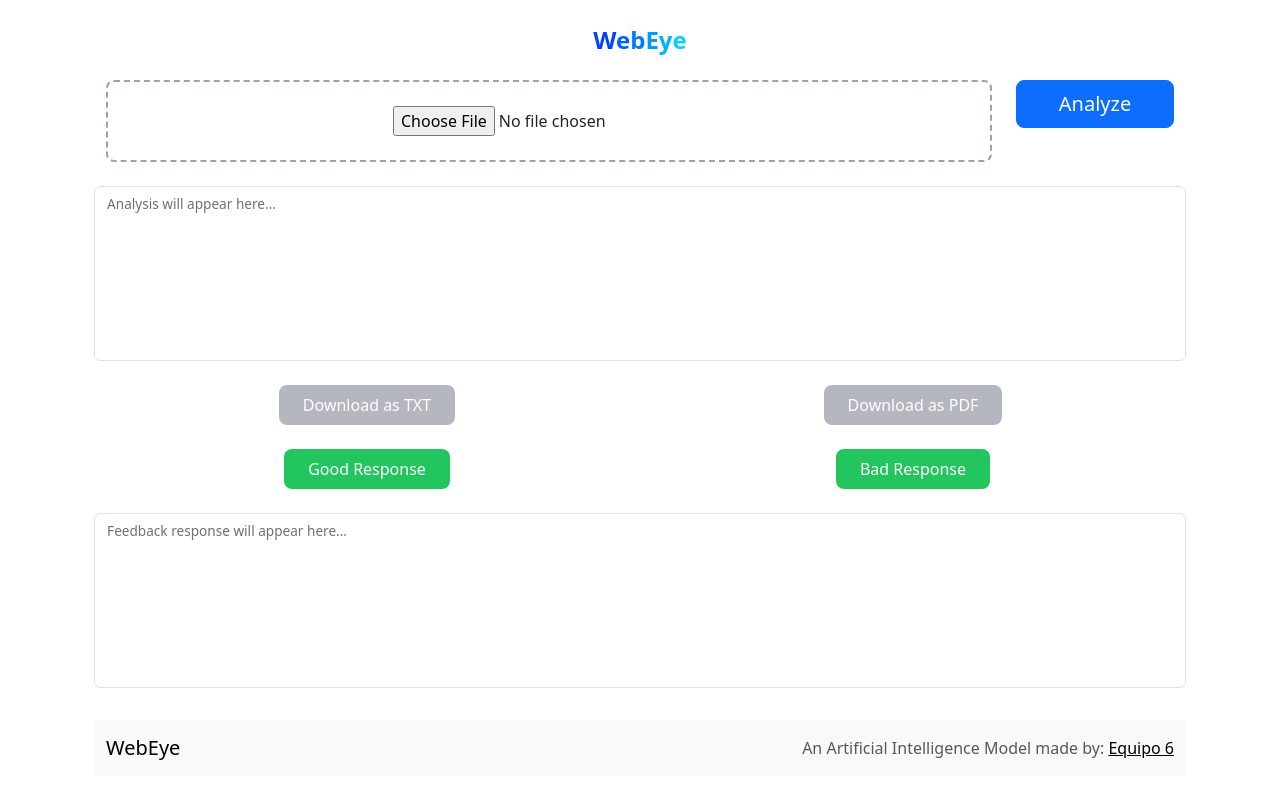
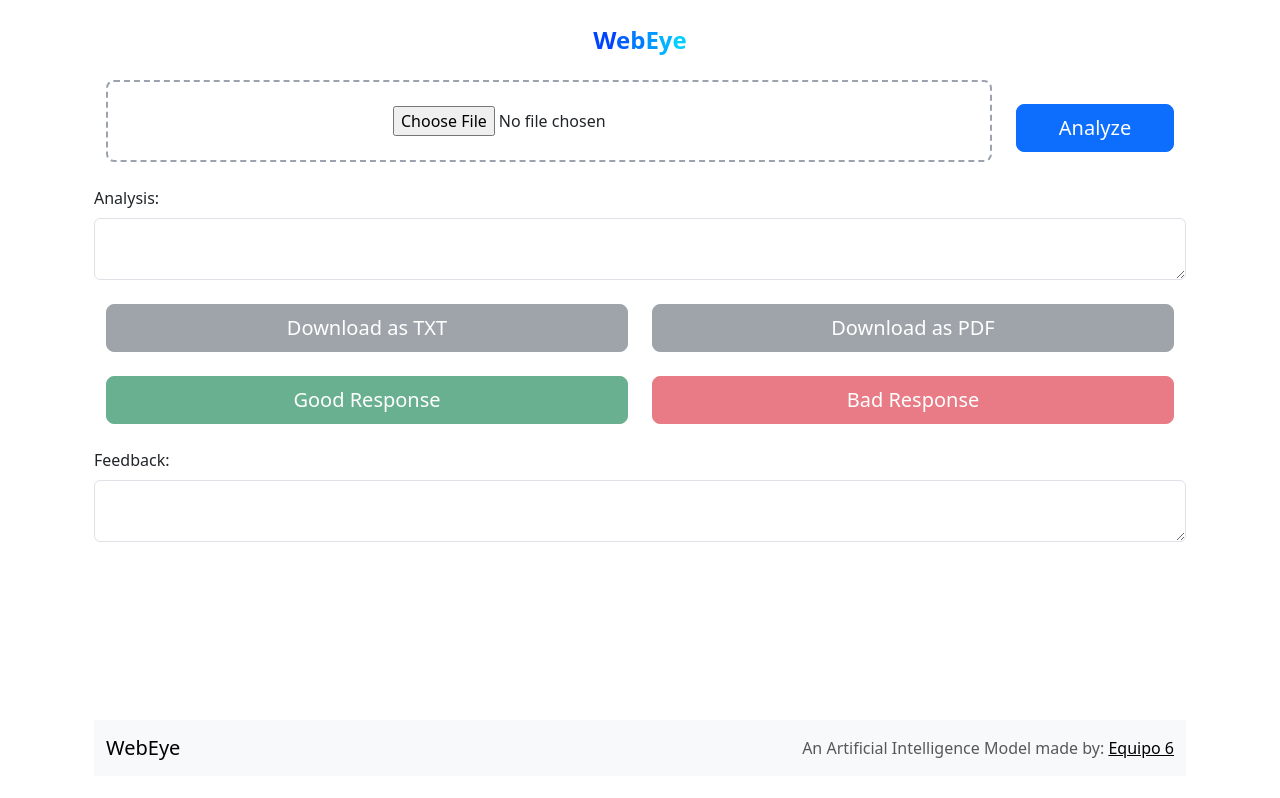
Before and after one commit to RodoBP/WebEye, a React (Create React App) app: page / in a window 1280 px wide. Built offline with nearby package versions, Linux system fonts and the light colour scheme.

Commit message:
Download Buttons, Feedback Buttons and TextAreas Implemented and currently Working with Image and Analyze Button

```diff
--- a/src/App.js
+++ b/src/App.js
@@ -1,4 +1,4 @@
-import React, { useState } from 'react';
+import React, { useState, useEffect } from 'react';
 import ImageUploader from './components/ImageUploader';
 import AnalyzeButton from './components/AnalyzeButton';
 import DownloadButton from './components/DownloadButton';
@@ -10,12 +10,15 @@ import Footer from './components/Footer';
 import Container from 'react-bootstrap/Container';
 import Row from 'react-bootstrap/Row';
 import Col from 'react-bootstrap/Col';
+import { Button, Form, FormGroup, FormLabel, FormControl } from 'react-bootstrap';
+import { jsPDF } from 'jspdf';
 
 function App() {
   const [image, setImage] = useState(null);
   const [analysis, setAnalysis] = useState('');
   const [feedback, setFeedback] = useState('');
   const [downloadEnabled, setDownloadEnabled] = useState(false);
+  const [analysisAvailable, setAnalysisAvailable] = useState(false);
 
   const handleImageUpload = (file) => {
     setImage(file);
@@ -27,14 +30,41 @@ function App() {
   };
 
   const handleFeedback = (response) => {
-    setFeedback(response);
-    setDownloadEnabled(true);
+    // setFeedback(response);
+    setFeedback('This is a sample feedback.');
+  };
+
+  useEffect(() => {
+    if (image && analysis && !feedback) {
+      setAnalysisAvailable(true);
+    }
+    if (image && analysis && feedback) {
+      setDownloadEnabled(true);
+    }
+  }, [image, analysis, feedback]);
+
+  const downloadTxtFile = () => {
+    const element = document.createElement("a");
+    const file = new Blob([analysis], { type: 'text/plain' });
+    element.href = URL.createObjectURL(file);
+    element.download = "contenido.txt";
+    document.body.appendChild(element); // Required for this to work in FireFox
+    element.click();
+  };
+
+  const downloadPdfFile = () => {
+    const doc = new jsPDF();
+    doc.text(analysis, 10, 10);
+    doc.save("contenido.pdf");
   };
 
   return (
     <div className="container mx-auto p-4" style={{ display: 'flex', flexDirection: 'column', height: '100vh' }}>
       <div style={{ flex: 1 }}>
+        {/* Logo */}
         <WebEyeAnimation />
+
+        {/* Handle Image Uploader and Analyze Button */}
         <Container className='text-center'>
           <Row >
             <Col sm={10}>
@@ -45,19 +75,63 @@ function App() {
             </Col>
           </Row>
         </Container>
-        <AnalysisOutput analysis={analysis} />
+
+        {/* Analysis TextArea */}
+        <Form.Group controlId="analysis.Textarea" className='mt-4'>
+          <Form.Label>Analysis:</Form.Label>
+          <Form.Control as="textarea" readOnly value={analysis} />
+          {/* <AnalysisOutput analysis={analysis} /> */}
+        </Form.Group>
+
+        {/* Download and Feedback Buttons */}
         <Container className='text-center'>
           <Row>
-            <Col><DownloadButton text="Download as TXT" fileType="TXT" disabled={!downloadEnabled} /></Col>
-            <Col><DownloadButton text="Download as PDF" fileType="PDF" disabled={!downloadEnabled} /></Col>
+            {/* <Col><DownloadButton text="Download as TXT" fileType="TXT" disabled={!downloadEnabled} onClick={downloadTxtFile} /></Col>
+            <Col><DownloadButton text="Download as PDF" fileType="PDF" disabled={!downloadEnabled} onClick={downloadPdfFile} /></Col> */}
+            <Col>
+              <div className="d-grid gap-2 mt-4">
+                <Button variant="secondary" size="lg" onClick={downloadTxtFile} disabled={!downloadEnabled}>
+                  Download as TXT
+                </Button>
+              </div>
+            </Col>
+            <Col>
+              <div className="d-grid gap-2 mt-4">
+                <Button variant="secondary" size="lg" onClick={downloadPdfFile} disabled={!downloadEnabled}>
+                  Download as PDF
+                </Button>
+              </div>
+            </Col>
           </Row>
           <Row>
-            <Col><FeedbackButton text="Good Response" onClick={() => handleFeedback('Good Response')} /></Col>
-            <Col><FeedbackButton text="Bad Response" onClick={() => handleFeedback('Bad Response')} /></Col>
+            {/* <Col><FeedbackButton text="Good Response" onClick={() => handleFeedback('Good Response')} /></Col>
+            <Col><FeedbackButton text="Bad Response" onClick={() => handleFeedback('Bad Response')} /></Col> */}
+            <Col>
+              <div className="d-grid gap-2 mt-4">
+                <Button variant="success" size="lg" onClick={() => handleFeedback('Good Response')} disabled={!analysisAvailable}>
+                  Good Response
+                </Button>
+              </div>
+            </Col>
+            <Col>
+              <div className="d-grid gap-2 mt-4">
+                <Button variant="danger" size="lg" onClick={() => handleFeedback('Bad Response')} disabled={!analysisAvailable}>
+                  Bad Response
+                </Button>
+              </div>
+            </Col>
           </Row>
         </Container>
-        <FeedbackResponse feedback={feedback} />
+
+        {/* Feedback TextArea */}
+        <Form.Group controlId="feedback.Textarea" className='mt-4'>
+          <Form.Label>Feedback:</Form.Label>
+          <Form.Control as="textarea" readOnly value={feedback} />
+          {/* <FeedbackResponse feedback={feedback} /> */}
+        </Form.Group>
       </div>
+
+      {/* Footer */}
       <div>
         <Footer />
       </div>
--- a/src/components/AnalysisOutput.js
+++ b/src/components/AnalysisOutput.js
@@ -2,32 +2,32 @@ import React from 'react';
 import FloatingLabel from 'react-bootstrap/FloatingLabel';
 import Form from 'react-bootstrap/Form';
 
+function AnalysisOutput({ analysis }) {
+  return (
+    <textarea
+      r
+      value={analysis}
+      className="w-full h-64 p-2 border border-gray-300 rounded-lg mt-4"
+      placeholder="Analysis will appear here..."
+    />
+  );
+}
+
 // function AnalysisOutput({ analysis }) {
 //   return (
-//     <textarea
-//       r
-//       value={analysis}
-//       className="w-full h-64 p-2 border border-gray-300 rounded-lg mt-4"
-//       placeholder="Analysis will appear here..."
-//     />
+//     <>
+//       <FloatingLabel controlId="analysisOutput" label="Analysis">
+//         <Form.Control
+//           as="textarea"
+//           placeholder="Analysis will appear here..."
+//           style={{ height: '175px' }}
+//           value={analysis}
+//           className="w-full h-64 p-2 border border-gray-300 rounded-lg mt-4"
+//         />
+//       </FloatingLabel>
+//     </>
 //   );
 // }
 
-function AnalysisOutput({ analysis }) {
-  return (
-    <>
-      <FloatingLabel controlId="floatingTextarea2" label="Analysis will appear here...">
-        <Form.Control
-          as="readonly"
-          value={analysis}
-          className="w-full h-64 p-2 border border-gray-300 rounded-lg mt-4"
-          placeholder="Analysis will appear here..."
-          style={{ height: '175px' }}
-        />
-      </FloatingLabel>
-    </>
-  );
-}
-
 
 export default AnalysisOutput;
--- a/src/components/AnalyzeButton.js
+++ b/src/components/AnalyzeButton.js
@@ -6,7 +6,7 @@ function AnalyzeButton({ onClick }) {
     // <button className="bg-blue-500 text-white px-4 py-2 rounded-lg mt-4" onClick={onClick}>
     //   Analyze
     // </button>
-    <div className="d-grid gap-2">
+    <div className="d-grid gap-2 mt-4">
       <Button variant="primary" size="lg" onClick={onClick}>
         Analyze
       </Button>
--- a/src/components/DownloadButton.js
+++ b/src/components/DownloadButton.js
@@ -1,14 +1,23 @@
 import React from 'react';
+import Button from 'react-bootstrap/Button';
 
 function DownloadButton({ text, fileType, disabled }) {
   return (
-    <button
-      className={`bg-gray-500 text-white px-4 py-2 rounded-lg mt-4 ${disabled ? 'opacity-50 cursor-not-allowed' : ''}`}
-      disabled={disabled}
-      onClick={() => alert(`Downloading as ${fileType}`)}
-    >
-      {text}
-    </button>
+    // <button
+    //   className={`bg-gray-500 text-white px-4 py-2 rounded-lg mt-4 ${disabled ? 'opacity-50 cursor-not-allowed' : ''}`}
+    //   disabled={disabled}
+    //   onClick={() => alert(`Downloading as ${fileType}`)}
+    // >
+    //   {text}
+    // </button>
+    <div className="d-grid gap-2 mt-4">
+      {/* <Button variant="secondary" size="lg">
+        {text}
+      </Button> */}
+      <Button variant="secondary" size="lg">
+        {text}
+      </Button>
+    </div>
   );
 }
 
--- a/src/components/FeedbackButton.js
+++ b/src/components/FeedbackButton.js
@@ -1,10 +1,16 @@
 import React from 'react';
+import Button from 'react-bootstrap/Button';
 
 function FeedbackButton({ text, onClick }) {
   return (
-    <button className="bg-green-500 text-white px-4 py-2 rounded-lg mt-4" onClick={onClick}>
-      {text}
-    </button>
+    // <button className="bg-green-500 text-white px-4 py-2 rounded-lg mt-4" onClick={onClick}>
+    //   {text}
+    // </button>
+    <div className="d-grid gap-2 mt-4">
+      <Button variant="success" size="lg">
+        {text}
+      </Button>
+    </div>
   );
 }
 
--- a/src/components/Footer.js
+++ b/src/components/Footer.js
@@ -3,13 +3,13 @@ import Navbar from 'react-bootstrap/Navbar';
 
 function Footer() {
   return (
-    <Navbar className="bg-body-tertiary">
+    <Navbar className="bg-body-tertiary mt-4">
       <Container>
         <Navbar.Brand href="#home">WebEye</Navbar.Brand>
         <Navbar.Toggle />
         <Navbar.Collapse className="justify-content-end">
           <Navbar.Text>
-            An Artificial Intelligence Model made by: <a href="#">Equipo 6</a>
+            An Artificial Intelligence Model made by: <a href="https://github.com/TC3002B-AI-project">Equipo 6</a>
           </Navbar.Text>
         </Navbar.Collapse>
       </Container>
```
